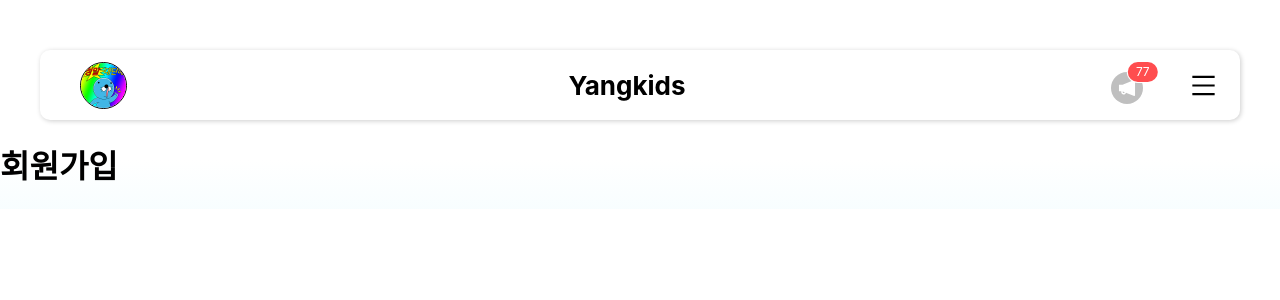
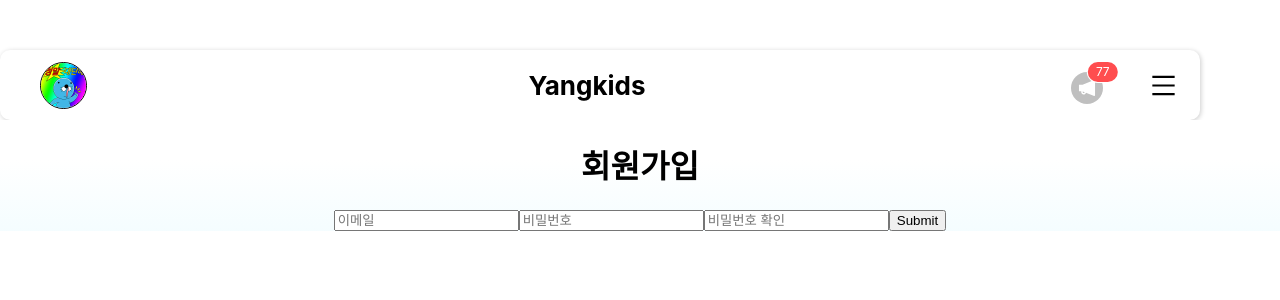
Before and after one commit to YangKids/YangKids_F, a React (Create React App) app: page / in a window 1280 px wide. Shown: the top 300 px of the page. Built offline with nearby package versions, Linux system fonts and the light colour scheme.

Commit message:
회원가입 페이지 건드려보는 중 (아직 완전 미완성)

```diff
--- a/package.json
+++ b/package.json
@@ -10,6 +10,7 @@
     "antd": "^5.4.6",
     "react": "^18.2.0",
     "react-dom": "^18.2.0",
+    "react-hook-form": "^7.43.9",
     "react-scripts": "5.0.1",
     "react-transition-group": "^4.4.5",
     "web-vitals": "^2.1.4"
--- a/src/App.css
+++ b/src/App.css
@@ -10,7 +10,7 @@
   /* background-color: black; */
   display: flex;
   flex-direction: column;
-
+  text-align: center;
 }
 
 .Quotation {
--- a/src/App.js
+++ b/src/App.js
@@ -39,18 +39,56 @@
 //   )
 // };
 // export default App;
+
 import React from "react";
 import "./App.css";
 import Navbar from "./components/layout/header/Header";
+import { useForm } from "react-hook-form";
 
-const App = () => {
+function App() {
+  const {
+    register,
+    handleSubmit,
+    formState: { errors },
+  } = useForm();
+  const onSubmit = (data) => console.log(data);
+
   return (
-    <div>
-      <div className='Body'>
-        <Navbar />
+    <div className="App">
+      <Navbar />
+      <div className="Body">
         <h1>회원가입</h1>
+        <form onSubmit={handleSubmit(onSubmit)}>
+          <input
+            name="email"
+            placeholder="이메일"
+            {...register("email", { required: "이메일을 입력해주세요" })}
+          />
+          {errors.email && <p>{errors.email.message}</p>}
+          <input
+            type="password"
+            name="password"
+            placeholder="비밀번호"
+            {...register("password", {
+              required: "비밀번호를 입력해주세요",
+              minLength: {
+                value: 6,
+                message: "최소 6자 이상의 비밀번호를 입력해주세요",
+              },
+            })}
+          />
+          {errors.password && <p>{errors.password.message}</p>}
+          <input
+            type="password"
+            name="passwordConfirm"
+            placeholder="비밀번호 확인"
+            {...register("passwordConfirm")}
+          />
+          <input type="submit" />
+        </form>
       </div>
     </div>
   );
-};
+}
+
 export default App;
```
Also changed, not shown: 1 other file (tests, documents, lock files or other folders).
